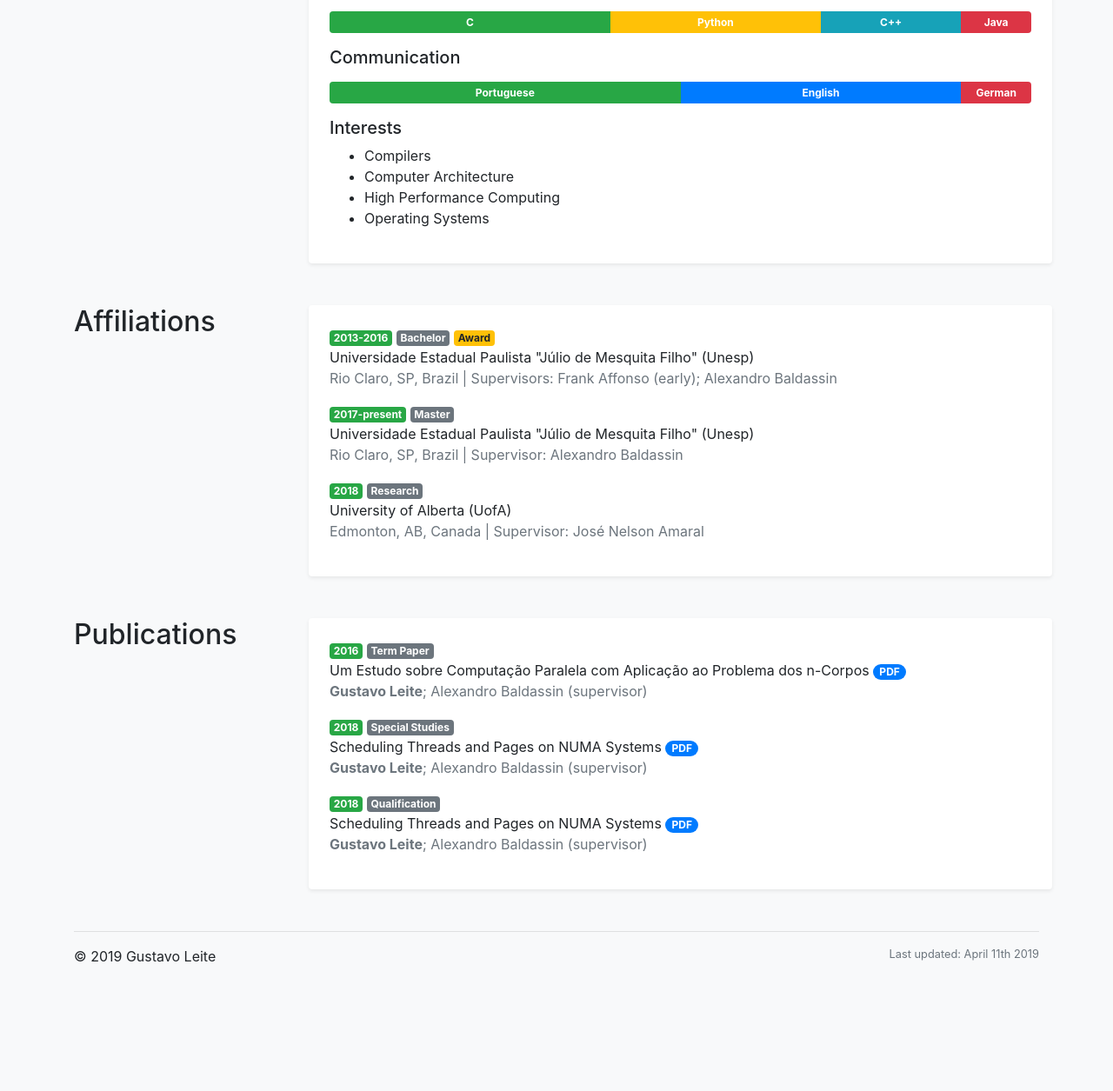
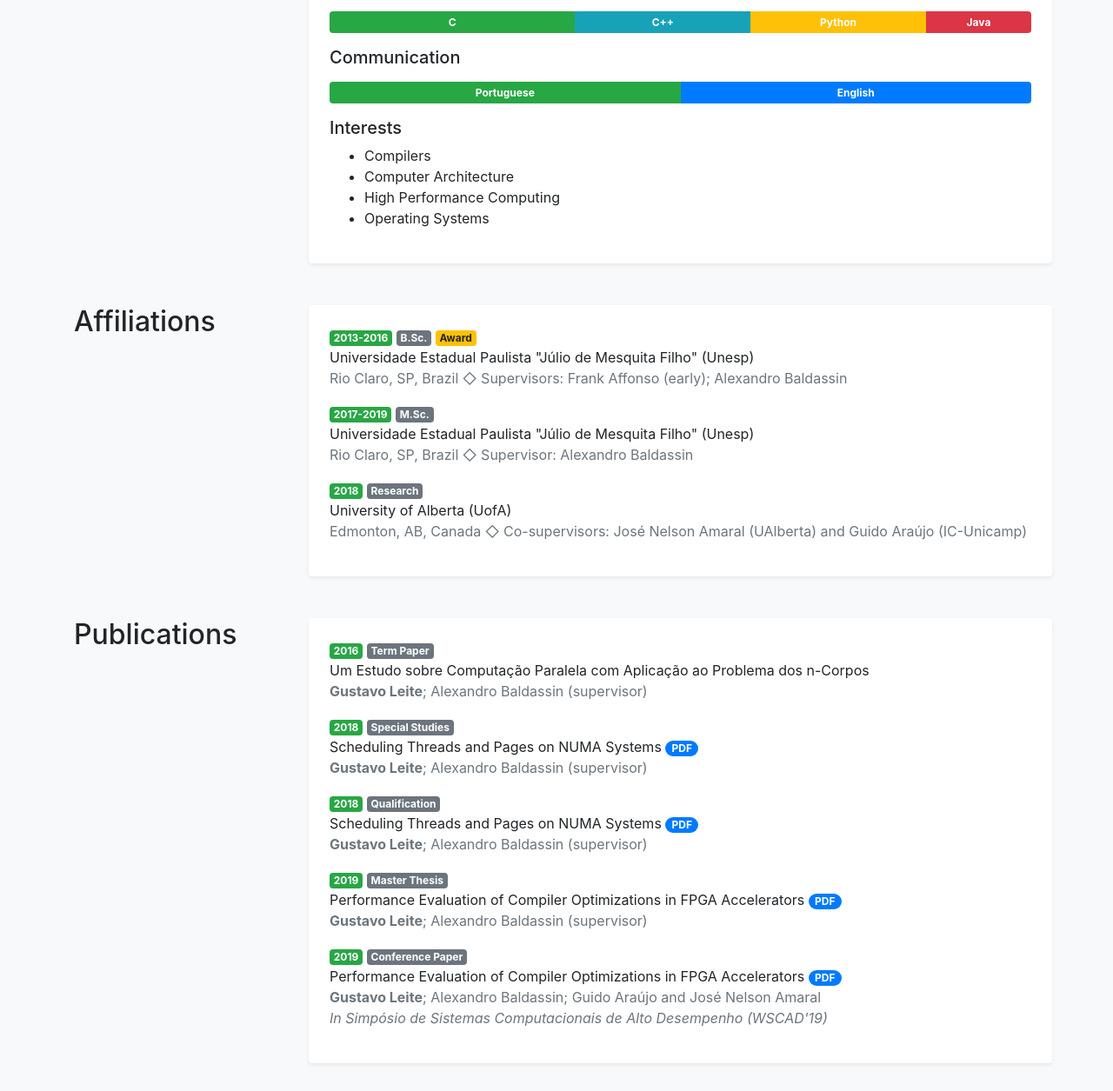
Before and after one commit to leiteg/leiteg.github.com, a plain HTML site: page index.html in a window 1280 px wide. Shown: the part 745-2000 px from the top of the page at 87% size. Before the commit the page ends 1881 px from the top, so only its background shows below. Drawn offline with nearby package versions, Linux system fonts and the light colour scheme.

Commit message:
Update personal page (November 2019)

```diff
--- a/index.html
+++ b/index.html
@@ -35,20 +35,23 @@
 	  </div>
 	  <div class="col-md-8">
 	    <h1 class="display-4 mt-4">Gustavo Leite</h1>
-	    <h6 class="text-muted">Computer Science Graduate Student</h6>
+	    <h6 class="text-muted">Master of Computer Science</h6>
 	    <p class="lead text-justify">
-	      Gustavo Leite is a graduate student in Computer Science at
-	      Universidade Estadual Paulista (UNESP) located in Rio Claro, Brazil.
-	      Leite graduated at the same institution in 2016. His research
-	      interests are computer architecture, high performance computing,
-	      operating systems and compilers.
+	      Gustavo Leite obtained his title of Master of Computer Science
+	      from Universidade Estadual Paulista (UNESP) located in Rio Claro,
+	      SP, Brazil. Leite finished his bachelors at the same institution
+	      in 2016. His research interests are compilers, high-performance
+	      computing, and computer architecture.
+	      <a target="_blank" type="application/pdf" class="badge badge-secondary" href="https://github.com/leiteg/curriculum-vitae/blob/master/curriculum.pdf">Full CV</a>
 	    </p>
 	    <hr>
 	    <p>
 	      <a target="_blank" class="btn btn-sm btn-outline-primary" href="https://scholar.google.com/citations?user=F6MZj_oAAAAJ"><i class="fab fa-google"></i> Google Scholar</a>
+	      <a target="_blank" class="btn btn-sm btn-outline-primary" href="http://lattes.cnpq.br/0392351138118593"><i class="far fa-file-alt"></i> Lattes Curriculum</a>
 	      <a target="_blank" class="btn btn-sm btn-outline-primary" href="https://github.com/leiteg"><i class="fab fa-github"></i> Github</a>
-	      <a target="_blank" class="btn btn-sm btn-outline-primary" href="https://gitlab.com/leiteg"><i class="fab fa-gitlab"></i> Gitlab</a>
-	      <a target="_blank" class="btn btn-sm btn-outline-primary" href="https://bitbucket.com/leiteg"><i class="fab fa-bitbucket"></i> Bitbucket</a>
+	      <!-- <a target="_blank" class="btn btn-sm btn-outline-primary" href="https://gitlab.com/leiteg"><i class="fab fa-gitlab"></i> Gitlab</a> -->
+	      <!-- <a target="_blank" class="btn btn-sm btn-outline-primary" href="https://bitbucket.com/leiteg"><i class="fab fa-bitbucket"></i> Bitbucket</a> -->
+	      <a target="_blank" class="btn btn-sm btn-outline-primary" href="https://twitter.com/gstvleite"><i class="fab fa-twitter"></i> Twitter</a>
 	    </p>
 	  </div>
 	</div>
@@ -92,16 +95,16 @@
         <div class="col-md-9 p-4 bg-white rounded shadow-sm">
 	  <h5>Programming Expertise</h5>
 	  <div class="progress font-weight-bold my-3" style="height: 25px">
-	    <div class="progress-bar bg-success" role="progressbar" style="width: 40%">C</div>
-	    <div class="progress-bar bg-warning" role="progressbar" style="width: 30%">Python</div>
-	    <div class="progress-bar bg-info" role="progressbar" style="width: 20%">C++</div>
-	    <div class="progress-bar bg-danger" role="progressbar" style="width: 10%">Java</div>
+	    <div class="progress-bar bg-success" role="progressbar" style="width: 35%">C</div>
+	    <div class="progress-bar bg-info" role="progressbar" style="width: 25%">C++</div>
+	    <div class="progress-bar bg-warning" role="progressbar" style="width: 25%">Python</div>
+	    <div class="progress-bar bg-danger" role="progressbar" style="width: 15%">Java</div>
 	  </div>
 	  <h5>Communication</h5>
 	  <div class="progress font-weight-bold my-3" style="height: 25px">
 	    <div class="progress-bar bg-success" role="progressbar" style="width: 50%">Portuguese</div>
-	    <div class="progress-bar bg-primary" role="progressbar" style="width: 40%">English</div>
-	    <div class="progress-bar bg-danger" role="progressbar" style="width: 10%">German</div>
+	    <div class="progress-bar bg-primary" role="progressbar" style="width: 50%">English</div>
+	    <!-- <div class="progress-bar bg-danger" role="progressbar" style="width: 10%">German</div> -->
 	  </div>
 	  <h5>Interests</h5>
 	  <ul>
@@ -120,7 +123,7 @@
 	    <li>
 	      <p class="m-0">
 	        <span class="badge badge-success">2013-2016</span>
-	        <span class="badge badge-secondary">Bachelor</span>
+	        <span class="badge badge-secondary">B.Sc.</span>
 	        <span class="badge badge-warning" data-toggle="tooltip" data-placement="top" title="Best Academic Performance Award">Award</span>
 	      </p>
 	      <p class="m-0">
@@ -131,14 +134,14 @@
 		  <a class="text-reset text-decoration-none" href="https://goo.gl/maps/Ln5wpoGKW452" target="_blank">
 		    Rio Claro, SP, Brazil
 		  </a>
-		  | Supervisors: Frank Affonso (early); Alexandro Baldassin
+		  ◇ Supervisors: Frank Affonso (early); Alexandro Baldassin
 		</p>
 	      </p>
 	    </li>
 	    <li>
 	      <p class="m-0">
-	        <span class="badge badge-success">2017-present</span>
-	        <span class="badge badge-secondary">Master</span>
+	        <span class="badge badge-success">2017-2019</span>
+	        <span class="badge badge-secondary">M.Sc.</span>
 	      </p>
 	      <p class="m-0">
 		<a class="text-reset text-decoration-none" href="https://rc.unesp.br" target="_blank">
@@ -148,7 +151,7 @@
 		  <a class="text-reset text-decoration-none" href="https://goo.gl/maps/Ln5wpoGKW452" target="_blank">
 		    Rio Claro, SP, Brazil
 		  </a>
-		  | Supervisor: Alexandro Baldassin
+		  ◇ Supervisor: Alexandro Baldassin
 		</p>
 	      </p>
 	    </li>
@@ -165,7 +168,7 @@
 		  <a class="text-reset text-decoration-none" href="https://goo.gl/maps/oamFQdysf5p" target="_blank">
 		    Edmonton, AB, Canada
 		  </a>
-		  | Supervisor: José Nelson Amaral
+		  ◇ Co-supervisors: José Nelson Amaral (UAlberta) and Guido Araújo (IC-Unicamp)
 		</p>
 	      </p>
 	    </li>
@@ -184,7 +187,7 @@
 	      </p>
 	      <p class="m-0">
 		  Um Estudo sobre Computação Paralela com Aplicação ao Problema dos n-Corpos
-		  <a tabindex="-1" class="disabled badge badge-pill badge-primary" href="pdf/gustavo-tcc.pdf" target="_blank">PDF</a>
+		  <!-- <a tabindex="-1" class="disabled badge badge-pill badge-primary" href="pdf/gustavo-tcc.pdf" target="_blank">PDF</a> -->
 	      <p class="text-muted">
 		<strong>Gustavo Leite</strong>; Alexandro Baldassin (supervisor)
 	      </p>
@@ -196,7 +199,7 @@
 	      </p>
 	      <p class="m-0">
 		  Scheduling Threads and Pages on NUMA Systems
-		  <a tabindex="-1" class="disabled badge badge-pill badge-primary" href="pdf/gustavo-estudos.pdf" target="_blank">PDF</a>
+		  <a tabindex="-1" class="badge badge-pill badge-primary" href="pdf/leite-msc-study.pdf" target="_blank">PDF</a>
 	      </p>
 	      <p class="text-muted">
 		<strong>Gustavo Leite</strong>; Alexandro Baldassin (supervisor)
@@ -209,10 +212,38 @@
 	      </p>
 	      <p class="m-0">
 		  Scheduling Threads and Pages on NUMA Systems
-		  <a tabindex="-1" class="disabled badge badge-pill badge-primary" href="pdf/gustavo-qualis.pdf" target="_blank">PDF</a>
+		  <a tabindex="-1" class="badge badge-pill badge-primary" href="pdf/leite-msc-qualis.pdf" target="_blank">PDF</a>
 	      </p>
 	      <p class="text-muted">
 		<strong>Gustavo Leite</strong>; Alexandro Baldassin (supervisor)
+	      </p>
+	    </li>
+	    <li>
+	      <p class="m-0">
+	        <span class="badge badge-success">2019</span>
+	        <span class="badge badge-secondary">Master Thesis</span>
+	      </p>
+	      <p class="m-0">
+		  Performance Evaluation of Compiler Optimizations in FPGA Accelerators
+		  <a tabindex="-1" class="badge badge-pill badge-primary" href="pdf/leite-msc-thesis.pdf" target="_blank">PDF</a>
+	      </p>
+	      <p class="text-muted">
+		<strong>Gustavo Leite</strong>; Alexandro Baldassin (supervisor)
+	      </p>
+	    </li>
+	    <li>
+	      <p class="m-0">
+	        <span class="badge badge-success">2019</span>
+	        <span class="badge badge-secondary">Conference Paper</span>
+	      </p>
+	      <p class="m-0">
+		  Performance Evaluation of Compiler Optimizations in FPGA Accelerators
+		  <a tabindex="-1" class="disabled badge badge-pill badge-primary" href="pdf/leite-wscad19.pdf" target="_blank">PDF</a>
+	      </p>
+	      <p class="text-muted">
+		<strong>Gustavo Leite</strong>; Alexandro Baldassin; Guido Araújo and José Nelson Amaral
+		<br>
+		<i>In Simpósio de Sistemas Computacionais de Alto Desempenho (WSCAD'19)</i>
 	      </p>
 	    </li>
 	  </ul>
@@ -222,8 +253,8 @@
       <hr>
 
       <footer class="clearfix mb-2">
-        <p class="float-left">&copy; 2019 Gustavo Leite</p>
-        <small class="float-right text-muted">Last updated: April 11th 2019</small>
+        <p class="float-left">&copy; 2017-2019 Gustavo Leite</p>
+        <small class="float-right text-muted">Last updated: November 9th 2019</small>
       </footer>
 
     </main>
```
Also changed, not shown: 4 other files.
